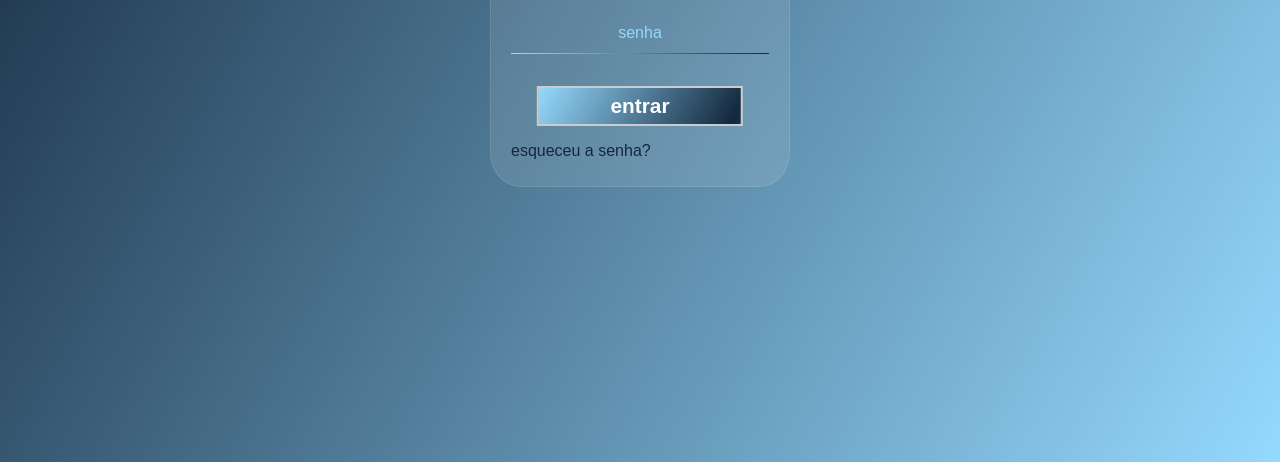
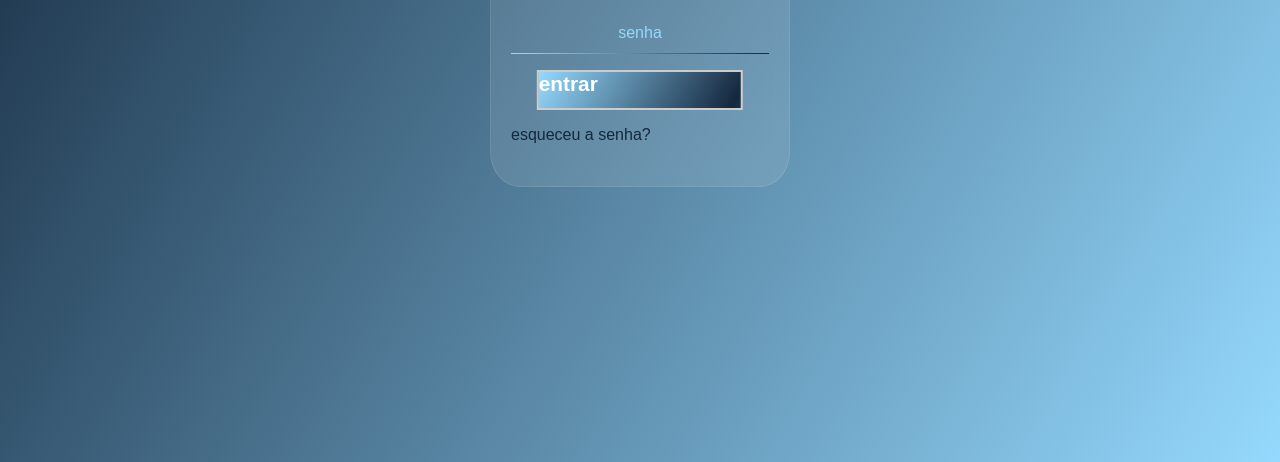
Before and after one commit to igorrzinho/login-sigor, a plain HTML site: page index.html in a window 1280 px wide. Shown: the part 338-800 px from the top of the page. Drawn offline with Linux system fonts and the light colour scheme.

Commit message:
Add files via upload

```diff
--- a/index.html
+++ b/index.html
@@ -16,7 +16,7 @@
         <span class="after-input"></span>
         <input class="input-password" type="password" autocomplete="off" name="password" id="password" placeholder="senha">
         <span class="after-input"></span>
-        <a href=""><button class="login-btn" onclick="send()">entrar</button></a>
+        <p class="login-btn" onclick="send()">entrar</p>
         <a class="reset-login" onclick="forgot()" href="#">esqueceu a senha?</a>
       </form>
     </main>
```
